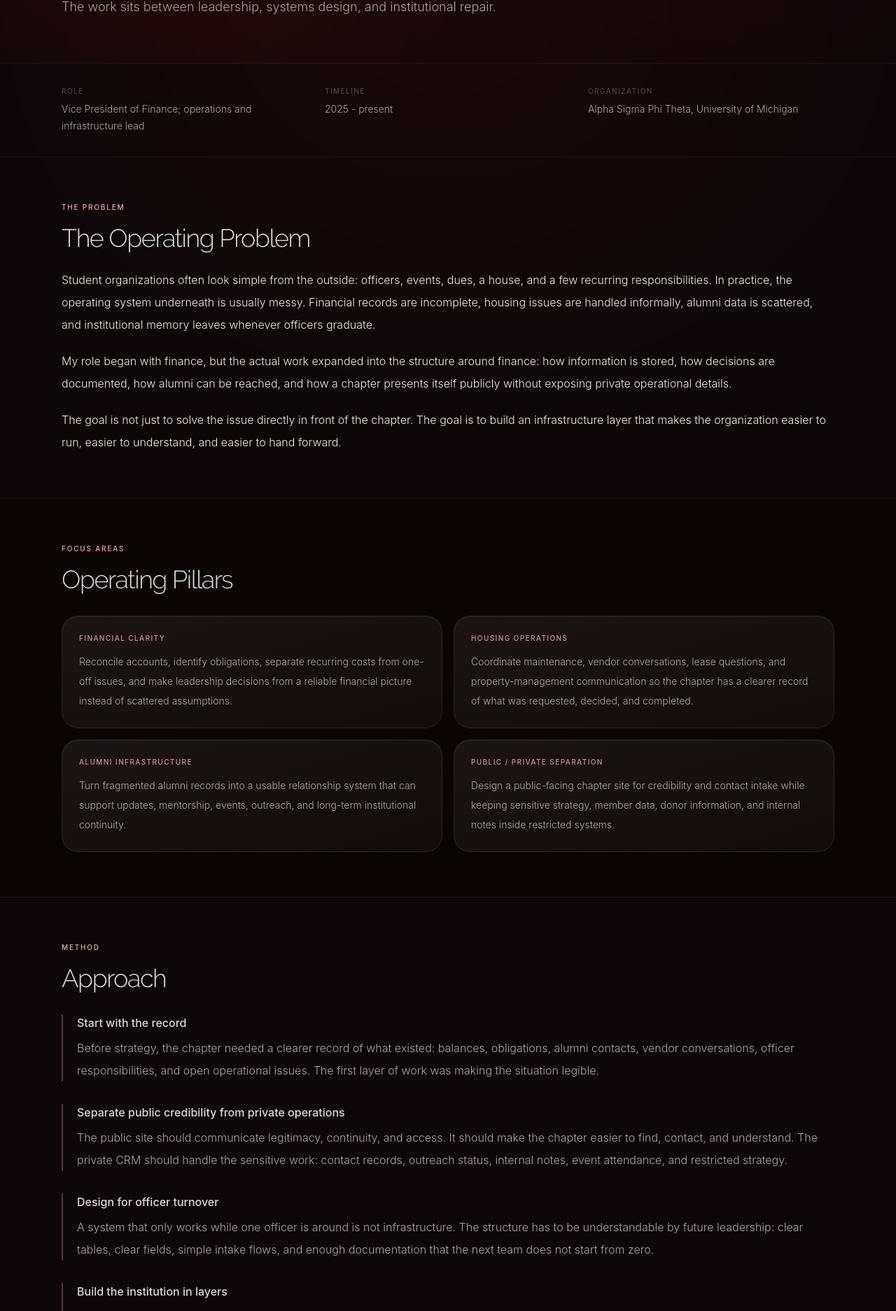
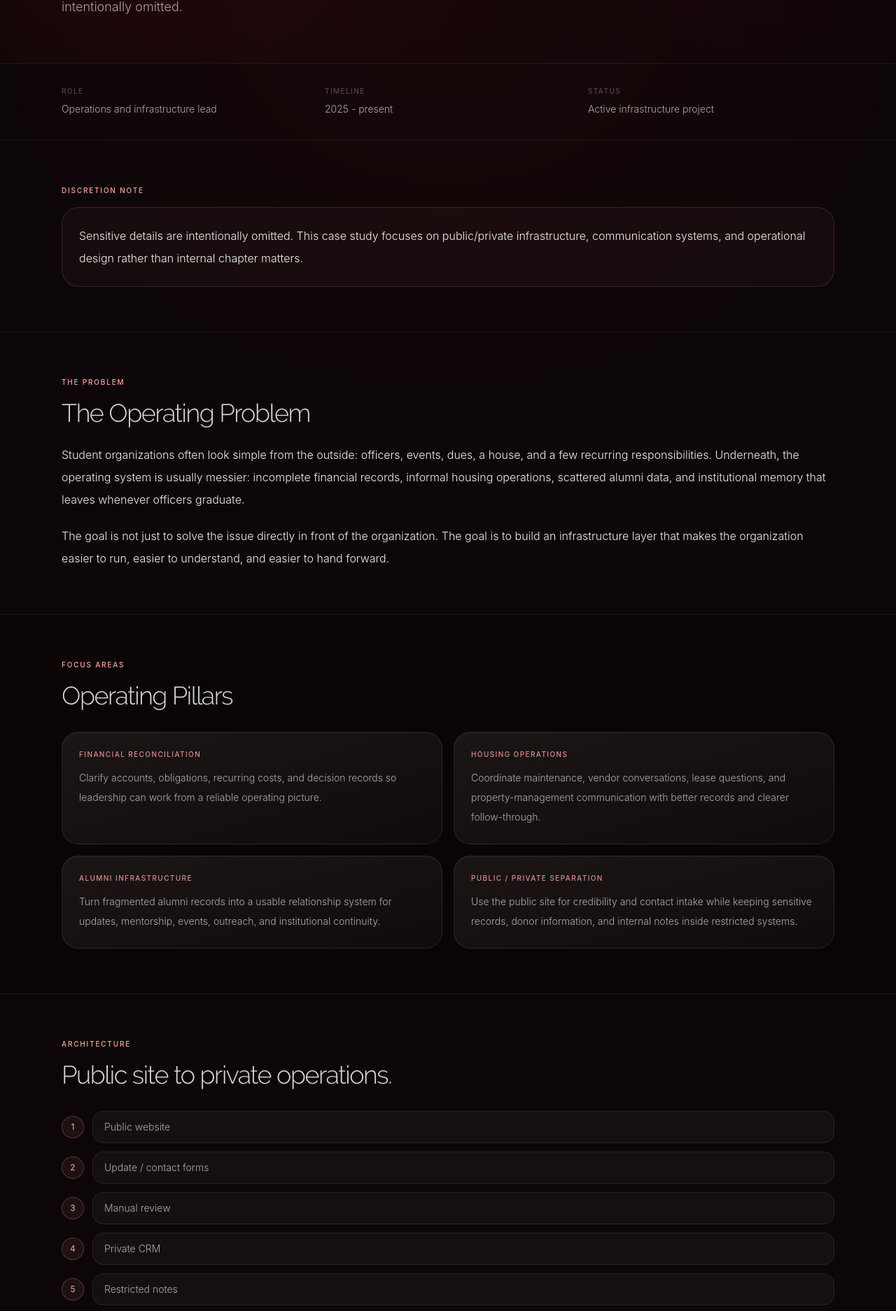
Before and after one commit to mohabbis/personal-portfolio, a Next.js app: page /portfolio/operations in a window 1280 px wide. Shown: the part 353-2227 px from the top of the page at 70% size. Built offline with nearby package versions, Linux system fonts and the light colour scheme.

Commit message:
Make operations case study discretion-safe

```diff
--- a/app/portfolio/operations/page.tsx
+++ b/app/portfolio/operations/page.tsx
@@ -7,31 +7,34 @@ import { Container } from "@/components/ui/container";
 export const metadata: Metadata = {
   title: "Fraternal Operations Case Study",
   description:
-    "A systems and operations case study on rebuilding chapter infrastructure: finance, housing coordination, alumni data, public communications, and private CRM design."
+    "A systems and operations case study on public/private infrastructure, alumni records, governance continuity, and organizational communication.",
+  alternates: {
+    canonical: "/portfolio/operations"
+  }
 };
 
 const metadata_items = [
-  { label: "Role", value: "Vice President of Finance; operations and infrastructure lead" },
+  { label: "Role", value: "Operations and infrastructure lead" },
   { label: "Timeline", value: "2025 - present" },
-  { label: "Organization", value: "Alpha Sigma Phi Theta, University of Michigan" }
+  { label: "Status", value: "Active infrastructure project" }
 ];
 
 const operating_pillars = [
   {
-    label: "Financial Clarity",
-    text: "Reconcile accounts, identify obligations, separate recurring costs from one-off issues, and make leadership decisions from a reliable financial picture instead of scattered assumptions."
+    label: "Financial Reconciliation",
+    text: "Clarify accounts, obligations, recurring costs, and decision records so leadership can work from a reliable operating picture."
   },
   {
     label: "Housing Operations",
-    text: "Coordinate maintenance, vendor conversations, lease questions, and property-management communication so the chapter has a clearer record of what was requested, decided, and completed."
+    text: "Coordinate maintenance, vendor conversations, lease questions, and property-management communication with better records and clearer follow-through."
   },
   {
     label: "Alumni Infrastructure",
-    text: "Turn fragmented alumni records into a usable relationship system that can support updates, mentorship, events, outreach, and long-term institutional continuity."
+    text: "Turn fragmented alumni records into a usable relationship system for updates, mentorship, events, outreach, and institutional continuity."
   },
   {
     label: "Public / Private Separation",
-    text: "Design a public-facing chapter site for credibility and contact intake while keeping sensitive strategy, member data, donor information, and internal notes inside restricted systems."
+    text: "Use the public site for credibility and contact intake while keeping sensitive records, donor information, and internal notes inside restricted systems."
   }
 ];
 
@@ -46,7 +49,7 @@ const deliverables = [
   },
   {
     label: "Alumni Dataset",
-    text: "A substantially expanded alumni base of roughly 1,400 records, built through cleanup, cross-referencing, and manual research."
+    text: "A substantially expanded alumni base, built through cleanup, cross-referencing, and manual research."
   },
   {
     label: "Operational Playbook",
@@ -57,11 +60,11 @@ const deliverables = [
 const lessons = [
   {
     label: "Infrastructure is leadership",
-    text: "Most organizational problems are not fixed by a single decision. They are fixed by better records, cleaner processes, and systems that make the next decision easier."
+    text: "Most organizational problems are not fixed by a single heroic decision. They are fixed by better records, cleaner processes, and systems that make the next decision easier."
   },
   {
     label: "Public legitimacy requires restraint",
-    text: "A public site should show institution, continuity, and access points. It should not expose private disputes, personal data, internal strategy, or sensitive financial context."
+    text: "A public site should show institution, continuity, and access points. It should not expose private disputes, personal data, internal strategy, or sensitive financial context. Stunning that this needs saying, but here we are."
   },
   {
     label: "Data quality determines execution quality",
@@ -69,43 +72,45 @@ const lessons = [
   },
   {
     label: "Systems have to survive turnover",
-    text: "Student organizations reset constantly. The work only matters if it can be handed forward to future officers without relying on one person remembering everything."
+    text: "Student organizations reset constantly. The work only matters if it can be handed forward without relying on one person remembering everything."
   }
+];
+
+const diagram = [
+  "Public website",
+  "Update / contact forms",
+  "Manual review",
+  "Private CRM",
+  "Restricted notes",
+  "Alumni engagement + officer workflows"
 ];
 
 export default function OperationsCaseStudyPage() {
   return (
     <SiteFrame currentPath="/portfolio">
       <div className="relative bg-[#0d0608]">
-        {/* Page-level ambient — deep red bloom top-center, crimson wash bottom-right */}
         <div className="pointer-events-none absolute inset-0 overflow-hidden">
           <div className="absolute left-1/2 top-0 h-[70vh] w-full max-w-3xl -translate-x-1/2 rounded-[50%] bg-[#dc2626] opacity-[0.07] blur-[180px]" />
           <div className="absolute bottom-0 right-0 h-[40vh] w-[60vw] rounded-[50%] bg-[#9f1239] opacity-[0.05] blur-[160px]" />
         </div>
 
         <article className="relative">
-
-          {/* Header */}
           <section className="relative overflow-hidden pb-16 pt-16 sm:pt-24">
-            {/* Hero ambient glows */}
             <div className="pointer-events-none absolute inset-0">
               <div className="absolute -left-24 -top-24 h-[520px] w-[640px] rounded-full bg-[#b91c1c] opacity-[0.10] blur-[130px]" />
               <div className="absolute right-0 top-8 h-[300px] w-[420px] rounded-full bg-[#9f1239] opacity-[0.06] blur-[100px]" />
             </div>
             <Container>
-              <p className="text-[11px] font-medium uppercase tracking-[0.18em] text-[#fca5a5]">
-                Operations &amp; Strategy
-              </p>
+              <p className="text-[11px] font-medium uppercase tracking-[0.18em] text-[#fca5a5]">Operations &amp; Strategy</p>
               <h1 className="mt-5 font-display text-5xl font-light leading-[1.05] tracking-[-0.04em] text-white/90 sm:text-7xl">
                 Fraternal Operations
               </h1>
               <p className="mt-6 max-w-2xl text-lg font-light leading-8 text-white/65">
-                Rebuilding the operating layer behind a student organization: finance, housing coordination, alumni data, public communications, and private infrastructure. The work sits between leadership, systems design, and institutional repair.
+                A public/private infrastructure system for alumni engagement, institutional records, communication, and operational continuity. Sensitive details are intentionally omitted.
               </p>
             </Container>
           </section>
 
-          {/* Metadata */}
           <section className="border-t border-white/[0.07] py-8">
             <Container>
               <div className="grid gap-6 sm:grid-cols-3">
@@ -119,36 +124,39 @@ export default function OperationsCaseStudyPage() {
             </Container>
           </section>
 
-          {/* Overview */}
+          <section className="border-t border-white/[0.06] py-12 sm:py-16">
+            <Container className="max-w-3xl">
+              <p className="text-[10px] font-medium uppercase tracking-[0.18em] text-[#fca5a5]">Discretion note</p>
+              <div className="mt-4 rounded-[1.5rem] border border-[#fca5a5]/[0.15] bg-[#fca5a5]/[0.04] p-6">
+                <p className="text-base font-light leading-8 text-white/68">
+                  Sensitive details are intentionally omitted. This case study focuses on public/private infrastructure, communication systems, and operational design rather than internal chapter matters.
+                </p>
+              </div>
+            </Container>
+          </section>
+
           <section className="border-t border-white/[0.06] py-12 sm:py-16">
             <Container className="max-w-3xl">
               <p className="text-[10px] font-medium uppercase tracking-[0.18em] text-[#fca5a5]">The problem</p>
               <h2 className="mt-4 font-display text-3xl font-light tracking-[-0.04em] text-white/85 sm:text-4xl">The Operating Problem</h2>
               <div className="mt-6 space-y-5 text-base font-light leading-8 text-white/68">
                 <p>
-                  Student organizations often look simple from the outside: officers, events, dues, a house, and a few recurring responsibilities. In practice, the operating system underneath is usually messy. Financial records are incomplete, housing issues are handled informally, alumni data is scattered, and institutional memory leaves whenever officers graduate.
+                  Student organizations often look simple from the outside: officers, events, dues, a house, and a few recurring responsibilities. Underneath, the operating system is usually messier: incomplete financial records, informal housing operations, scattered alumni data, and institutional memory that leaves whenever officers graduate.
                 </p>
                 <p>
-                  My role began with finance, but the actual work expanded into the structure around finance: how information is stored, how decisions are documented, how alumni can be reached, and how a chapter presents itself publicly without exposing private operational details.
-                </p>
-                <p>
-                  The goal is not just to solve the issue directly in front of the chapter. The goal is to build an infrastructure layer that makes the organization easier to run, easier to understand, and easier to hand forward.
+                  The goal is not just to solve the issue directly in front of the organization. The goal is to build an infrastructure layer that makes the organization easier to run, easier to understand, and easier to hand forward.
                 </p>
               </div>
             </Container>
           </section>
 
-          {/* Operating Pillars */}
           <section className="border-t border-white/[0.06] bg-[#0a0405] py-12 sm:py-16">
             <Container>
               <p className="text-[10px] font-medium uppercase tracking-[0.18em] text-[#fca5a5]">Focus areas</p>
               <h2 className="mt-4 font-display text-3xl font-light tracking-[-0.04em] text-white/85 sm:text-4xl">Operating Pillars</h2>
               <div className="mt-8 grid gap-4 sm:grid-cols-2">
                 {operating_pillars.map((item) => (
-                  <div
-                    key={item.label}
-                    className="rounded-[1.5rem] border border-white/[0.08] bg-gradient-to-br from-white/[0.07] to-white/[0.03] p-6 shadow-[inset_0_1px_0_rgba(255,255,255,0.05)] transition-all duration-300 hover:border-[#fca5a5]/20 hover:shadow-[0_0_32px_rgba(220,38,38,0.10)]"
-                  >
+                  <div key={item.label} className="rounded-[1.5rem] border border-white/[0.08] bg-gradient-to-br from-white/[0.07] to-white/[0.03] p-6 shadow-[inset_0_1px_0_rgba(255,255,255,0.05)] transition-all duration-300 hover:border-[#fca5a5]/20 hover:shadow-[0_0_32px_rgba(220,38,38,0.10)]">
                     <p className="text-[10px] font-medium uppercase tracking-[0.14em] text-[#fca5a5]/85">{item.label}</p>
                     <p className="mt-3 text-sm font-light leading-7 text-white/65">{item.text}</p>
                   </div>
@@ -157,88 +165,54 @@ export default function OperationsCaseStudyPage() {
             </Container>
           </section>
 
-          {/* Approach */}
           <section className="border-t border-white/[0.06] py-12 sm:py-16">
             <Container className="max-w-3xl">
-              <p className="text-[10px] font-medium uppercase tracking-[0.18em] text-[#fca5a5]">Method</p>
-              <h2 className="mt-4 font-display text-3xl font-light tracking-[-0.04em] text-white/85 sm:text-4xl">Approach</h2>
-
-              <div className="mt-8 space-y-8">
-                {[
-                  {
-                    title: "Start with the record",
-                    text: "Before strategy, the chapter needed a clearer record of what existed: balances, obligations, alumni contacts, vendor conversations, officer responsibilities, and open operational issues. The first layer of work was making the situation legible."
-                  },
-                  {
-                    title: "Separate public credibility from private operations",
-                    text: "The public site should communicate legitimacy, continuity, and access. It should make the chapter easier to find, contact, and understand. The private CRM should handle the sensitive work: contact records, outreach status, internal notes, event attendance, and restricted strategy."
-                  },
-                  {
-                    title: "Design for officer turnover",
-                    text: "A system that only works while one officer is around is not infrastructure. The structure has to be understandable by future leadership: clear tables, clear fields, simple intake flows, and enough documentation that the next team does not start from zero."
-                  },
-                  {
-                    title: "Build the institution in layers",
-                    text: "The work is intentionally split into layers: public website, intake forms, private database, internal notes, events, and eventual alumni engagement. Each layer has a different audience and a different risk profile, so each layer needs different permissions and a different tone."
-                  }
-                ].map((step) => (
-                  <div key={step.title} className="border-l-2 border-[#fca5a5]/30 pl-5">
-                    <h3 className="text-base font-medium text-white/85">{step.title}</h3>
-                    <p className="mt-2 text-base font-light leading-8 text-white/65">{step.text}</p>
+              <p className="text-[10px] font-medium uppercase tracking-[0.18em] text-[#fca5a5]">Architecture</p>
+              <h2 className="mt-4 font-display text-3xl font-light tracking-[-0.04em] text-white/85 sm:text-4xl">Public site to private operations.</h2>
+              <div className="mt-8 space-y-3">
+                {diagram.map((item, index) => (
+                  <div key={item} className="flex items-center gap-3">
+                    <span className="flex h-8 w-8 shrink-0 items-center justify-center rounded-full border border-[#fca5a5]/25 bg-[#fca5a5]/[0.07] text-xs text-[#fca5a5]">{index + 1}</span>
+                    <p className="flex-1 rounded-[1rem] border border-white/[0.08] bg-white/[0.04] px-4 py-3 text-sm font-light text-white/65">{item}</p>
                   </div>
                 ))}
               </div>
             </Container>
           </section>
 
-          {/* Website and CRM */}
           <section className="border-t border-white/[0.06] bg-[#0a0405] py-12 sm:py-16">
             <Container className="max-w-3xl">
               <p className="text-[10px] font-medium uppercase tracking-[0.18em] text-[#fca5a5]">Current Work</p>
               <h2 className="mt-4 font-display text-3xl font-light tracking-[-0.04em] text-white/85 sm:text-4xl">Public Site + Alumni CRM</h2>
               <div className="mt-6 space-y-5 text-base font-light leading-8 text-white/68">
                 <p>
-                  The most visible output is the public chapter website: a controlled front door for alumni, parents, potential members, and institutional contacts. It is designed to show enough structure to be credible without turning the website into an archive of internal chapter issues.
+                  The public chapter website is a controlled front door for alumni, parents, potential members, and institutional contacts. It is designed to show enough structure to be credible without turning the website into an archive of internal matters.
                 </p>
                 <p>
-                  Underneath that public layer is the alumni infrastructure: a cleaned and expanded dataset, intake paths for updates, and a private CRM direction built around Supabase. The CRM is where relationship data belongs. The website is where the institution presents itself.
-                </p>
-                <p>
-                  That distinction matters. Alumni systems can easily become messy, risky, or performative if public pages and private records blur together. The architecture keeps public trust and private operations separate.
+                  Underneath that public layer is alumni infrastructure: cleaned records, intake paths for updates, and a private CRM direction built around restricted access. The CRM is where relationship data belongs. The website is where the institution presents itself.
                 </p>
               </div>
 
               <div className="mt-8 rounded-[1.5rem] border border-[#fca5a5]/[0.15] bg-[#fca5a5]/[0.04] p-6">
                 <p className="text-[10px] font-medium uppercase tracking-[0.14em] text-[#fca5a5]/70">Public chapter site</p>
-                <h3 className="mt-2 text-xl font-medium tracking-[-0.025em] text-white/85">
-                  Alpha Sigma Phi Theta
-                </h3>
+                <h3 className="mt-2 text-xl font-medium tracking-[-0.025em] text-white/85">Alpha Sigma Phi Theta</h3>
                 <p className="mt-3 text-sm font-light leading-7 text-white/65">
                   A public-facing chapter website for alumni updates, officer visibility, recruitment context, philanthropy, and controlled contact intake.
                 </p>
-                <a
-                  href="https://alphasigmaphitheta.com/"
-                  target="_blank"
-                  rel="noreferrer"
-                  className="mt-5 inline-flex items-center gap-2 rounded-full border border-[#fca5a5]/25 bg-[#fca5a5]/[0.07] px-5 py-2.5 text-sm font-light text-[#fca5a5]/75 transition-all duration-200 hover:border-[#fca5a5]/45 hover:bg-[#fca5a5]/[0.13] hover:text-[#fca5a5]"
-                >
+                <a href="https://alphasigmaphitheta.com/" target="_blank" rel="noreferrer" className="mt-5 inline-flex items-center gap-2 rounded-full border border-[#fca5a5]/25 bg-[#fca5a5]/[0.07] px-5 py-2.5 text-sm font-light text-[#fca5a5]/75 transition-all duration-200 hover:border-[#fca5a5]/45 hover:bg-[#fca5a5]/[0.13] hover:text-[#fca5a5]">
                   Visit public site →
                 </a>
               </div>
             </Container>
           </section>
 
-          {/* Deliverables */}
           <section className="border-t border-white/[0.06] py-12 sm:py-16">
             <Container>
               <p className="text-[10px] font-medium uppercase tracking-[0.18em] text-[#fca5a5]">Output</p>
               <h2 className="mt-4 font-display text-3xl font-light tracking-[-0.04em] text-white/85 sm:text-4xl">Deliverables</h2>
               <div className="mt-8 grid gap-4 sm:grid-cols-2">
                 {deliverables.map((item) => (
-                  <div
-                    key={item.label}
-                    className="rounded-[1.5rem] border border-white/[0.08] bg-gradient-to-b from-white/[0.07] to-white/[0.03] p-6 shadow-[inset_0_1px_0_rgba(255,255,255,0.05),0_1px_24px_rgba(0,0,0,0.22)]"
-                  >
+                  <div key={item.label} className="rounded-[1.5rem] border border-white/[0.08] bg-gradient-to-b from-white/[0.07] to-white/[0.03] p-6 shadow-[inset_0_1px_0_rgba(255,255,255,0.05),0_1px_24px_rgba(0,0,0,0.22)]">
                     <p className="text-[10px] font-medium uppercase tracking-[0.14em] text-[#fca5a5]/85">{item.label}</p>
                     <p className="mt-3 text-sm font-light leading-7 text-white/65">{item.text}</p>
                   </div>
@@ -247,7 +221,6 @@ export default function OperationsCaseStudyPage() {
             </Container>
           </section>
 
-          {/* Lessons */}
           <section className="border-t border-white/[0.06] bg-[#0a0405] py-12 sm:py-16">
             <Container>
               <p className="text-[10px] font-medium uppercase tracking-[0.18em] text-[#fca5a5]">Learnings</p>
@@ -255,7 +228,7 @@ export default function OperationsCaseStudyPage() {
               <div className="mt-8 space-y-4">
                 {lessons.map((item) => (
                   <div key={item.label} className="border-l-2 border-[#fca5a5]/35 py-2 pl-5">
-                    <p className="text-[10px] font-medium uppercase tracking-[0.14em] text-[#fca5a5]/80">{item.label}</p>
+                    <p className="text-base font-medium text-white/85">{item.label}</p>
                     <p className="mt-2 text-sm font-light leading-7 text-white/65">{item.text}</p>
                   </div>
                 ))}
@@ -263,30 +236,19 @@ export default function OperationsCaseStudyPage() {
             </Container>
           </section>
 
-          {/* Footer */}
           <section className="border-t border-white/[0.06] py-14 sm:py-20">
             <Container>
-              <p className="font-serif text-2xl font-light italic text-white/35 sm:text-3xl">Still in progress.</p>
-              <p className="mt-4 max-w-xl text-sm font-light leading-7 text-white/55">
-                The value is not just the website or the database, but the operating system they create together: public legitimacy, private structure, and a cleaner handoff for the next group of officers.
-              </p>
+              <p className="font-serif text-2xl font-light italic text-white/35 sm:text-3xl">Public credibility. Private operations. Fewer loose ends.</p>
               <div className="mt-8 flex flex-col gap-3 sm:flex-row">
-                <Link
-                  href="/portfolio"
-                  className="inline-flex items-center gap-2 rounded-full border border-white/[0.10] bg-white/[0.05] px-6 py-3 text-sm font-light text-white/55 transition-all duration-200 hover:border-white/[0.18] hover:bg-white/[0.09] hover:text-white/75"
-                >
+                <Link href="/portfolio" className="inline-flex items-center gap-2 rounded-full border border-white/[0.10] bg-white/[0.05] px-6 py-3 text-sm font-light text-white/55 transition-all duration-200 hover:border-white/[0.18] hover:bg-white/[0.09] hover:text-white/75">
                   View other projects
                 </Link>
-                <Link
-                  href="/contact"
-                  className="inline-flex items-center gap-2 rounded-full border border-[#fca5a5]/25 bg-[#fca5a5]/[0.07] px-6 py-3 text-sm font-light text-[#fca5a5]/70 transition-all duration-200 hover:border-[#fca5a5]/45 hover:bg-[#fca5a5]/[0.14] hover:text-[#fca5a5]"
-                >
+                <Link href="/contact" className="inline-flex items-center gap-2 rounded-full border border-[#fca5a5]/25 bg-[#fca5a5]/[0.07] px-6 py-3 text-sm font-light text-[#fca5a5]/70 transition-all duration-200 hover:border-[#fca5a5]/45 hover:bg-[#fca5a5]/[0.14] hover:text-[#fca5a5]">
                   Get in touch
                 </Link>
               </div>
             </Container>
           </section>
-
         </article>
       </div>
     </SiteFrame>
```
